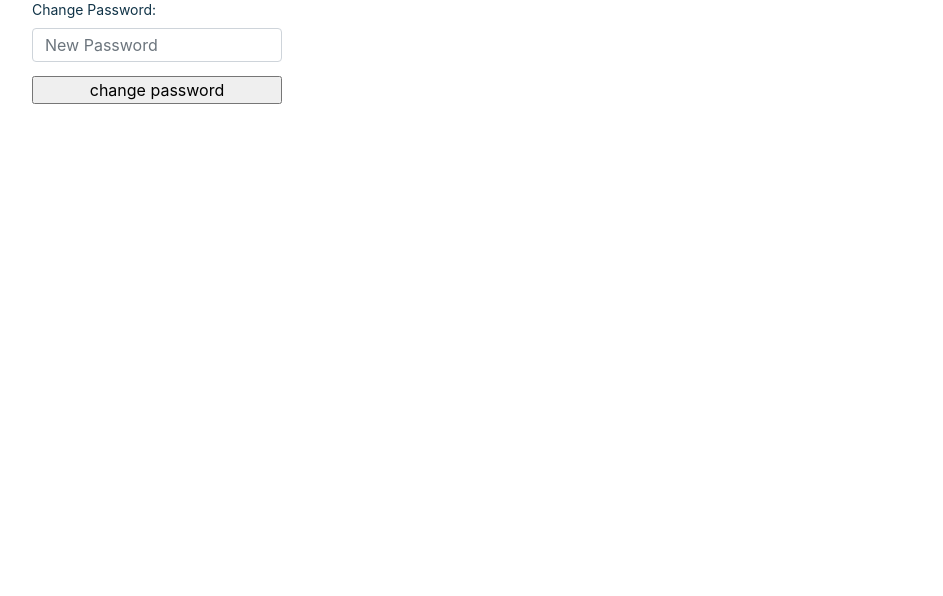
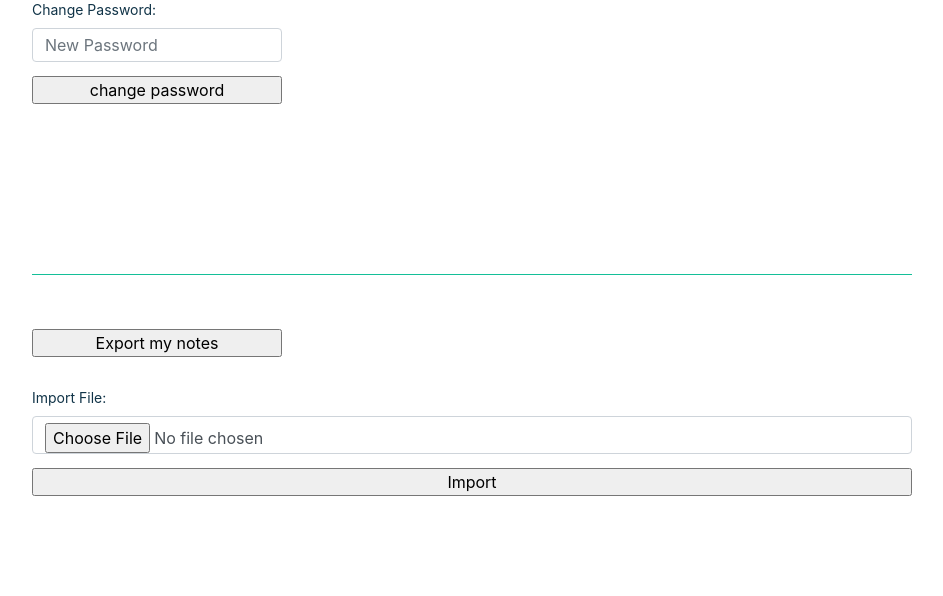
Before and after one commit to brycerkr/security-2, a Flask app: page /notes/ in a window 1280 px wide; the page is wider, and only the part inside the window is pictured. Shown: the part 836-1432 px from the top of that part, without its empty margins (168-1111 px from the left). Before the commit the page ends 940 px from the top of that part, so only its background shows below. Run offline with Flask 3, Linux system fonts and the light colour scheme; the visitor is signed in with stand-in values (Sample User, id 1); data that the repository does not hold is empty; some libraries are stand-ins or nearby versions.

Commit message:
Export and import in html

```diff
--- a/templates/notes.html
+++ b/templates/notes.html
@@ -325,11 +325,25 @@
           <p class="p-large"><strong>Success:</strong> {{ passwordchangesuccess }}
               {% endif %}
       </section>
-      </section>
       <section>
         <form action="{{ url_for('delete_user') }}" method="post" class="notes__delete-user">
           <input type="hidden" name="csrf_token" value="{{ csrf_token() }}">
           <button href="#" class="btn-solid-lg">Delete User</button>
+        </form>
+      </section>
+      <section class="notes__body-content notes__body-bottom-padding">
+          <div class="notes__body-top-border"></div>
+          <form action="{{ url_for('export_notes') }}" method="post" class="notes__input-wrapper">
+              <input type="hidden" name="csrf_token" value="{{ csrf_token() }}">
+              <input class="btn-solid-lg notes__input-margin-top" type="submit" name="submit_button" value="Export my notes">
+          </form>
+          <form action="{{ url_for('import_notes') }}" method="post" enctype="multipart/form-data">
+              <div class="notes__input-container">
+                  <label for="file">Import File:</label>
+                  <input type="file" id="file" name="file" class="form-control">
+                  <input type="hidden" name="csrf_token" value="{{ csrf_token() }}">
+                  <input class="btn-solid-lg notes__input-margin-top" type="submit" value="Import">
+              </div>
           </form>
       </section>
 
```
Lines whose indentation alone changed are shown as unchanged.
